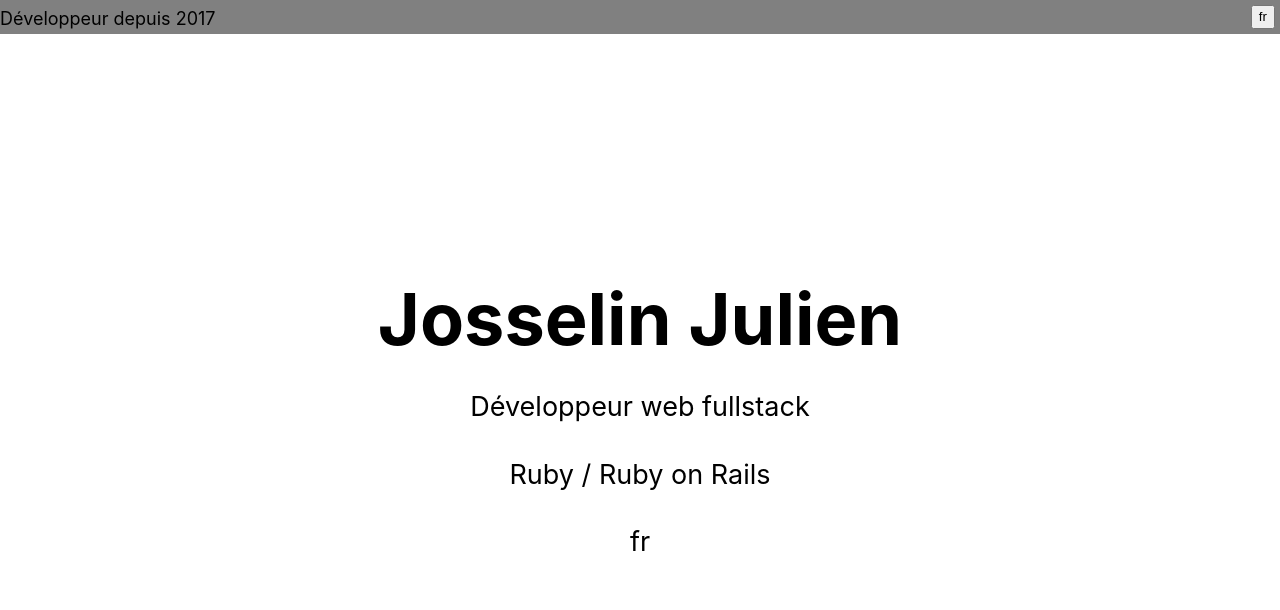
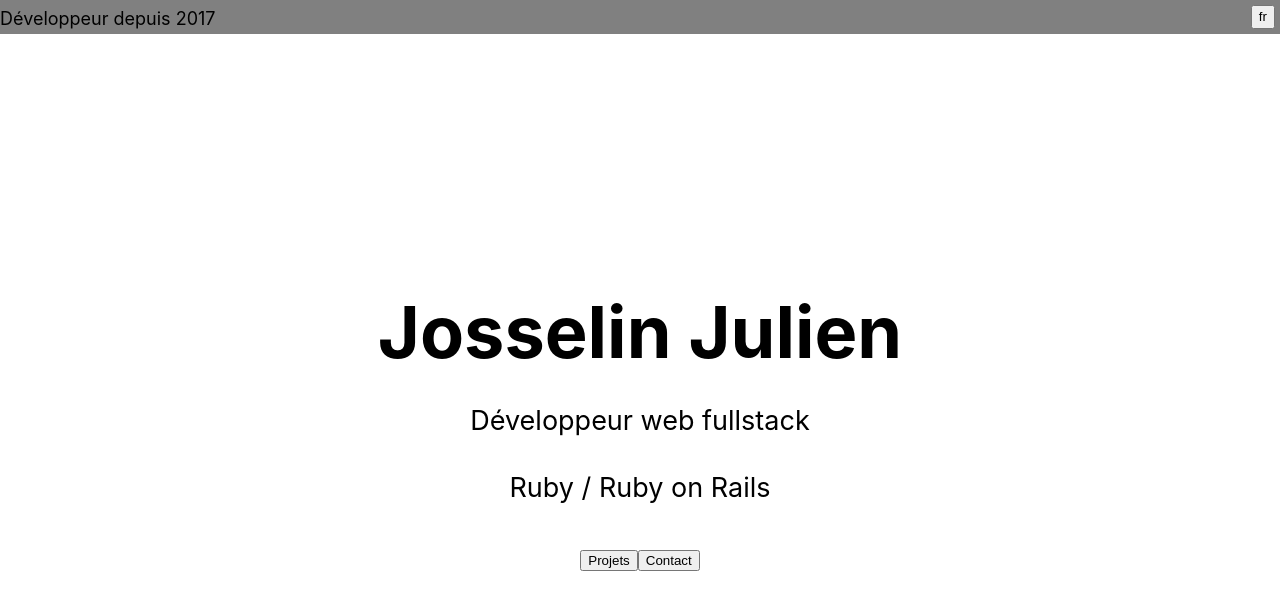
Before and after one commit to OnyJ/Portfolio, a Next.js app: page / in a window 1280 px wide. Shown: the top 610 px of the page. Built offline with nearby package versions, Linux system fonts and the light colour scheme.

Commit message:
home: create NavButtons component

```diff
--- /dev/null
+++ b/components/Home/NavButtons.js
@@ -0,0 +1,13 @@
+import { useTextContext } from "components/TextContext";
+
+export default function NavButtons() {
+  const textProps = useTextContext();
+  const text = textProps.text;
+
+  return (
+    <div>
+      <button>{text.home_btn_projects}</button>
+      <button>{text.home_btn_contact}</button>
+    </div>
+  );
+}
--- a/pages/index.js
+++ b/pages/index.js
@@ -3,6 +3,7 @@
 import styles from "styles/Home.module.scss";
 import { useTextContext } from "components/TextContext";
 import TextSlider from "components/Home/TextSlider";
+import NavButtons from "components/Home/NavButtons";
 
 export default function Home() {
   const textProps = useTextContext();
@@ -20,7 +21,7 @@
         <div className={styles.description}>
           <p>{text.home_subtitle}</p>
           <TextSlider />
-          <p>{textProps.language}</p>
+          <NavButtons />
         </div>
       </main>
     </div>
```
